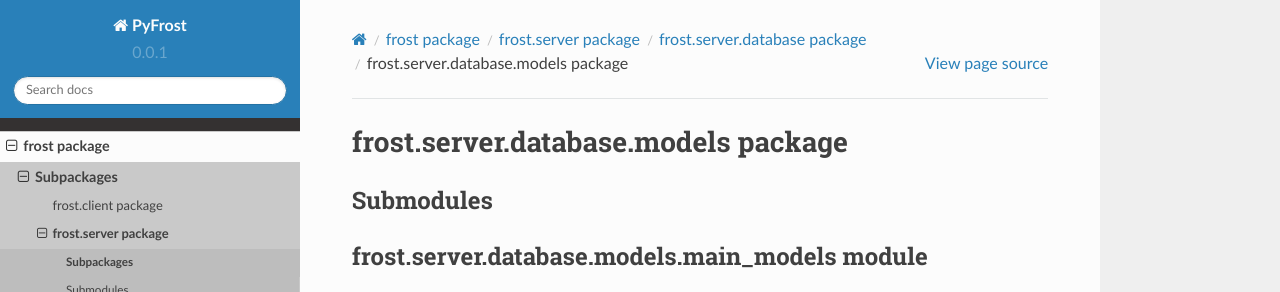
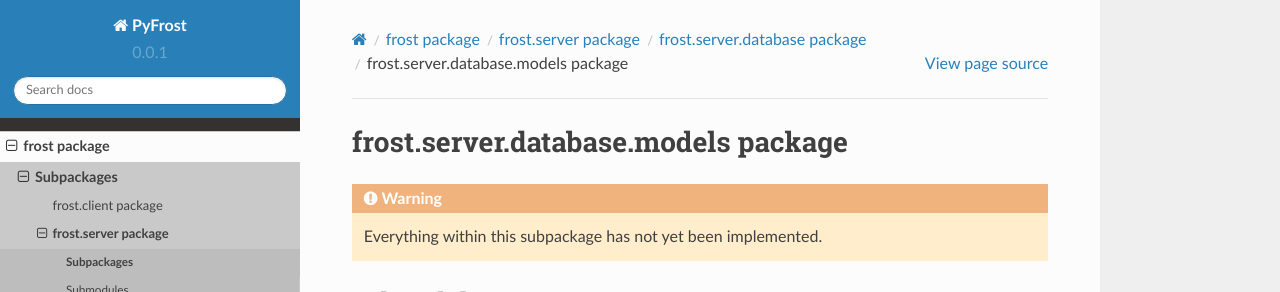
Before and after one commit to Den4200/pyfrost, a Sphinx documentation site: the page built from docs/source/frost.server.database.models.rst, in a window 1280 px wide and 1046 px high, cut to the strip 0-292 px from the top of the window. Built offline with Sphinx 7.4.7 and the Read the Docs theme 2.0.0, drawn with Linux system fonts in a browser that asks for light colours.

Commit message:
add not implemented errors to frost.server.database docs

```diff
--- a/docs/source/frost.server.database.models.rst
+++ b/docs/source/frost.server.database.models.rst
@@ -1,5 +1,8 @@
 frost.server.database.models package
 ====================================
+
+.. warning::
+   Everything within this subpackage has not yet been implemented.
 
 Submodules
 ----------
--- a/docs/source/frost.server.database.rst
+++ b/docs/source/frost.server.database.rst
@@ -1,5 +1,8 @@
 frost.server.database package
 =============================
+
+.. warning::
+   Everything within this subpackage has not yet been implemented.
 
 Subpackages
 -----------
```
